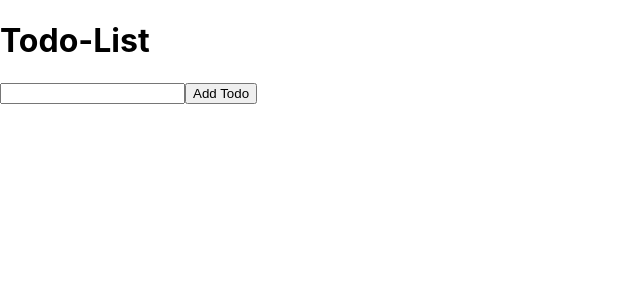
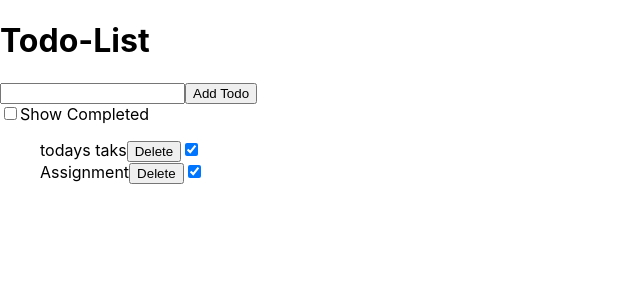
Before and after one commit to saniyaa7/react_training, a React (Create React App) app: page / in a window 1280 px wide. Shown: the top 300 px of the page, without its empty margins (0-640 px from the left). Built offline with nearby package versions, Linux system fonts and the light colour scheme.

Commit message:
add assignment1

```diff
--- a/src/TodoList.tsx
+++ b/src/TodoList.tsx
@@ -1,42 +1,85 @@
-import React,{useState} from "react";
+import React, { useState } from "react";
 
 
-function TodoList()
-{const [todos, setTodos] = useState<string[]>([]);
+function TodoList() {
+  //interface created for todo list
+  interface ITodo {
+    id: number,
+    title: string,
+    isComplete: boolean
+
+
+  }
+
+  //initial data which will be stored in todo-list
+  const initialData: ITodo[] = [
+    { id: 1, title: "todays taks", isComplete: true },
+    { id: 2, title: "Assignment", isComplete: true }
+
+  ]
+  //stroring todo-list of type ITodo
+  const [todos, setTodos] = useState<ITodo[]>(initialData);
+  //storing value for input
   const [inputValue, setInputValue] = useState('');
+  //storing status of show completed task check box
+  const [status, setStatus] = useState(false);
 
-  function handleChange(e:any)
-{
+  function handleChange(e: any) {
     console.log(e.target.value)
     setInputValue(e.target.value)
   }
-function handleSubmit(e:any)
-{
+  function handleSubmit(e: any) {
     e.preventDefault();
-setTodos([...todos, inputValue]);
-
+    if (inputValue.length > 0) {
+      setTodos([...todos, { id: 6, title: inputValue, isComplete: false }]);
       setInputValue('');
+    }
+    else
+    alert("empty task cannot be added")
+  }
+  const handleDelete = (todo: ITodo) => {
+    todos.splice(todos.indexOf(todo), 1);
+    setTodos([...todos]);
+  };
 
 
-}
-const handleDelete = (index:any) => {
-  const newTodos = [...todos];
-  newTodos.splice(index, 1);
-  setTodos(newTodos);
-};
 
-  return(<div>
+  return (<div>
+    {/* taking input */}
+
     <form>
-      <input type="text" value={inputValue} onChange={handleChange}/>
+      <input type="text" value={inputValue} onChange={handleChange} />
       <button onClick={handleSubmit}>Add Todo</button>
     </form>
+
+    <label>
+      <input type="checkbox" onChange={() => setStatus(!status)} />
+      <span>Show Completed</span>
+    </label>
+
+    {/* logic for show completed task */}
     <ul>
-        {todos.map((todo, index) => (
-          <li key={index}>{todo}
-          <button onClick={() =>handleDelete(index)}>Delete</button>
-          </li>
+      {todos.map((todo: ITodo, index: number) => (
+        <div key={index}>
+          {(!status || (status && todo.isComplete)) && (
+            <>
+              {todo.title}
+              <button onClick={() => handleDelete(todo)}>Delete</button>
+              <input
+                type="checkbox"
+                onChange={() => {
+                  const todoStatus = todo.isComplete
+                  todo.isComplete = !todoStatus
+                  setTodos([...todos])
+                }}
+                checked={todo.isComplete}
+              />
+            </>
+          )}
+        </div>
       ))}
     </ul>
+
   </div>
   )
 
```
Lines whose indentation alone changed are shown as unchanged.
